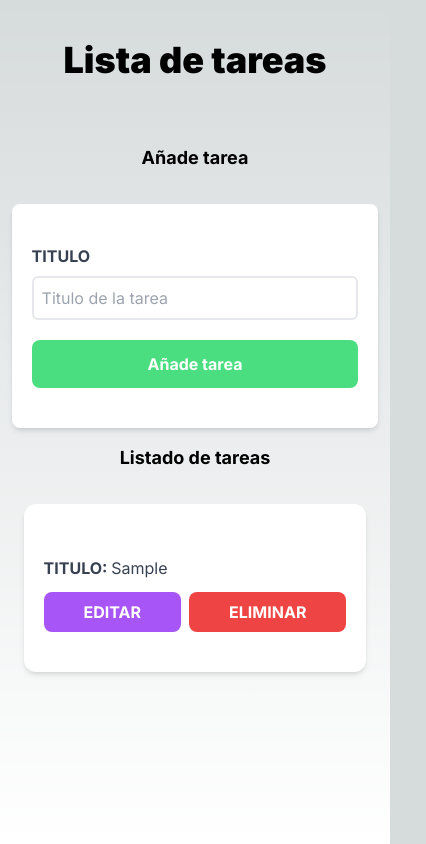
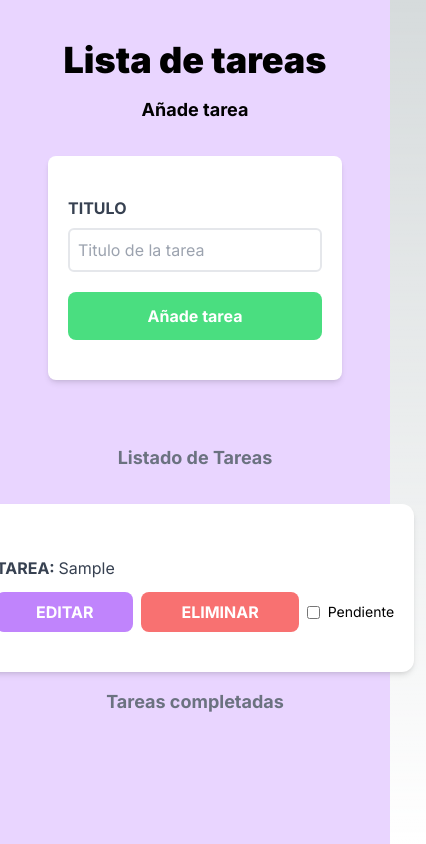
Before and after one commit to nahanez22/todolist-app, a Next.js app: page / in a window 390 px wide. Both pictures are taken after typing "Sample" into the empty fields and a click on the input "Añade tarea". Shown: the whole page, 426 px wide, since content can reach past the window. Built offline with nearby package versions, Linux system fonts and the light colour scheme.

Commit message:
feat: Add completed tasks

```diff
--- a/src/components/home/home.tsx
+++ b/src/components/home/home.tsx
@@ -39,17 +39,45 @@ const Home = () => {
     setTasks(newTasks);
   };
 
+  const toggleTask = (id: string) => {
+    const newTasks = tasks.map((task) => {
+      if (task.id === id) {
+        return {
+          ...task,
+          isComplete: !task.isComplete,
+        };
+      } else {
+        return task;
+      }
+    });
+    console.log(newTasks);
+    setTasks(newTasks);
+  };
+
   const deleteTask = (id: string) => {
     const updatedTasks = tasks.filter((task) => task.id !== id);
     setTasks(updatedTasks);
   };
 
   return (
-    <main className="flex min-h-screen flex-col items-center  ">
+    <main className="flex min-h-screen flex-col items-center bg-purple-200 ">
       <Header />
-      <div className="mt-12 md:flex gap-4">
-        <AddTasks addNewTask={addNewTask} />
-        <TaskList tasks={tasks} editTask={editTask} deleteTask={deleteTask} />
+      <AddTasks addNewTask={addNewTask} />
+      <div className="mt-12 md:flex gap-14 ">
+        <TaskList
+          tasks={tasks.filter((t: Tasks) => !t.isComplete)}
+          editTask={editTask}
+          deleteTask={deleteTask}
+          toggleTask={toggleTask}
+          title="Listado de Tareas"
+        />
+        <TaskList
+          tasks={tasks.filter((t: Tasks) => t.isComplete)}
+          editTask={editTask}
+          deleteTask={deleteTask}
+          toggleTask={toggleTask}
+          title="Tareas completadas"
+        />
       </div>
     </main>
   );
--- a/src/components/tasks/task-card.tsx
+++ b/src/components/tasks/task-card.tsx
@@ -1,17 +1,19 @@
 import React, { MouseEvent, useEffect, useState } from "react";
 import { Tasks } from "../home/home";
+import { constants } from "buffer";
 
 interface TaskProps {
   task: Tasks;
   editTask: (id: string, title: string) => void;
   deleteTask: (id: string) => void;
+  toggleTask: (id: string) => void;
 }
 
-function TaskCard({ task, editTask, deleteTask }: TaskProps) {
+function TaskCard({ task, editTask, deleteTask, toggleTask }: TaskProps) {
   const [editedTitle, setEditedTitle] = useState<string>(task.title);
   const [isEdit, setIsEdit] = useState<boolean>(false);
 
-  const handleOnClickEdit: React.MouseEventHandler<HTMLButtonElement> = (e) => {
+  const handleOnClickEdit = () => {
     setIsEdit(true);
   };
 
@@ -34,8 +36,41 @@ function TaskCard({ task, editTask, deleteTask }: TaskProps) {
         {isEdit ? "Editar tarea" : ""}
       </h1>
 
-      {isEdit ? (
-        <div>
+      {!isEdit ? (
+        <>
+          <p className="font-bold mb-3 text-gray-700 uppercase">
+            Tarea: <span className="font-normal normal-case">{task.title}</span>
+          </p>
+          <div className="flex justify-between gap-2">
+            <button
+              type="button"
+              className="py-2 px-10 bg-purple-400 hover:bg-purple-700 text-white font-bold uppercase rounded-lg"
+              onClick={handleOnClickEdit}
+            >
+              Editar
+            </button>
+            <button
+              type="button"
+              className="py-2 px-10 w-30 bg-red-400 hover:bg-red-500 text-white font-bold uppercase rounded-lg"
+              onClick={handleOnClickDelete}
+            >
+              Eliminar
+            </button>
+            <div className="flex items-center">
+              <input
+                type="checkbox"
+                className="mr-2"
+                checked={task.isComplete}
+                onChange={() => toggleTask(task.id)}
+              />
+              <span className="text-sm">
+                {task.isComplete ? "completada" : "Pendiente"}
+              </span>
+            </div>
+          </div>
+        </>
+      ) : (
+        <>
           <input
             id="titulo"
             type="text"
@@ -44,10 +79,10 @@ function TaskCard({ task, editTask, deleteTask }: TaskProps) {
             value={editedTitle}
             onChange={(e) => setEditedTitle(e.target.value)}
           />
-          <div className=" flex justify-between gap-2">
+          <div className="flex justify-between gap-2">
             <button
               type="button"
-              className="py-2 px-10 bg-purple-500 hover:bg-purple-700 text-white font-bold uppercase rounded-lg "
+              className="py-2 px-10 bg-purple-400 hover:bg-purple-700 text-white font-bold uppercase rounded-lg"
               onClick={handleOnClickSave}
             >
               Guardar
@@ -60,30 +95,7 @@ function TaskCard({ task, editTask, deleteTask }: TaskProps) {
               Cancelar
             </button>
           </div>
-        </div>
-      ) : (
-        <div>
-          <p className="font-bold mb-3 text-gray-700 uppercase ">
-            Titulo:{" "}
-            <span className="font-normal normal-case ">{task.title}</span>
-          </p>
-          <div className=" flex justify-between gap-2">
-            <button
-              type="button"
-              className="py-2 px-10 bg-purple-500 hover:bg-purple-700 text-white font-bold uppercase rounded-lg "
-              onClick={handleOnClickEdit}
-            >
-              Editar
-            </button>
-            <button
-              type="button"
-              className="py-2 px-10 bg-red-500 hover:bg-red-700 text-white font-bold uppercase rounded-lg"
-              onClick={handleOnClickDelete}
-            >
-              Eliminar
-            </button>
-          </div>
-        </div>
+        </>
       )}
     </div>
   );
--- a/src/components/tasks/taskList.tsx
+++ b/src/components/tasks/taskList.tsx
@@ -6,13 +6,21 @@ interface TasksListProps {
   tasks: Tasks[];
   editTask: (id: string, title: string) => void;
   deleteTask: (id: string) => void;
+  toggleTask: (id: string) => void;
+  title: string;
 }
 
-function TaskList({ tasks, editTask, deleteTask }: TasksListProps) {
+function TaskList({
+  tasks,
+  editTask,
+  deleteTask,
+  toggleTask,
+  title,
+}: TasksListProps) {
   return (
-    <main className="md:w-1/2 lg:w-3/5 md:h-screen ">
-      <h2 className="text-lg font-bold mt-4 text-center mb-8">
-        Listado de tareas
+    <main className="md:w-1/2 lg:w-3/5 md:h-screen">
+      <h2 className="text-lg font-bold mt-4 text-center mb-8 text-gray-500 ">
+        {title}
       </h2>
       {tasks.map((task) => (
         <TaskCard
@@ -20,6 +28,7 @@ function TaskList({ tasks, editTask, deleteTask }: TasksListProps) {
           key={task.id}
           editTask={editTask}
           deleteTask={deleteTask}
+          toggleTask={toggleTask}
         />
       ))}
     </main>
```
